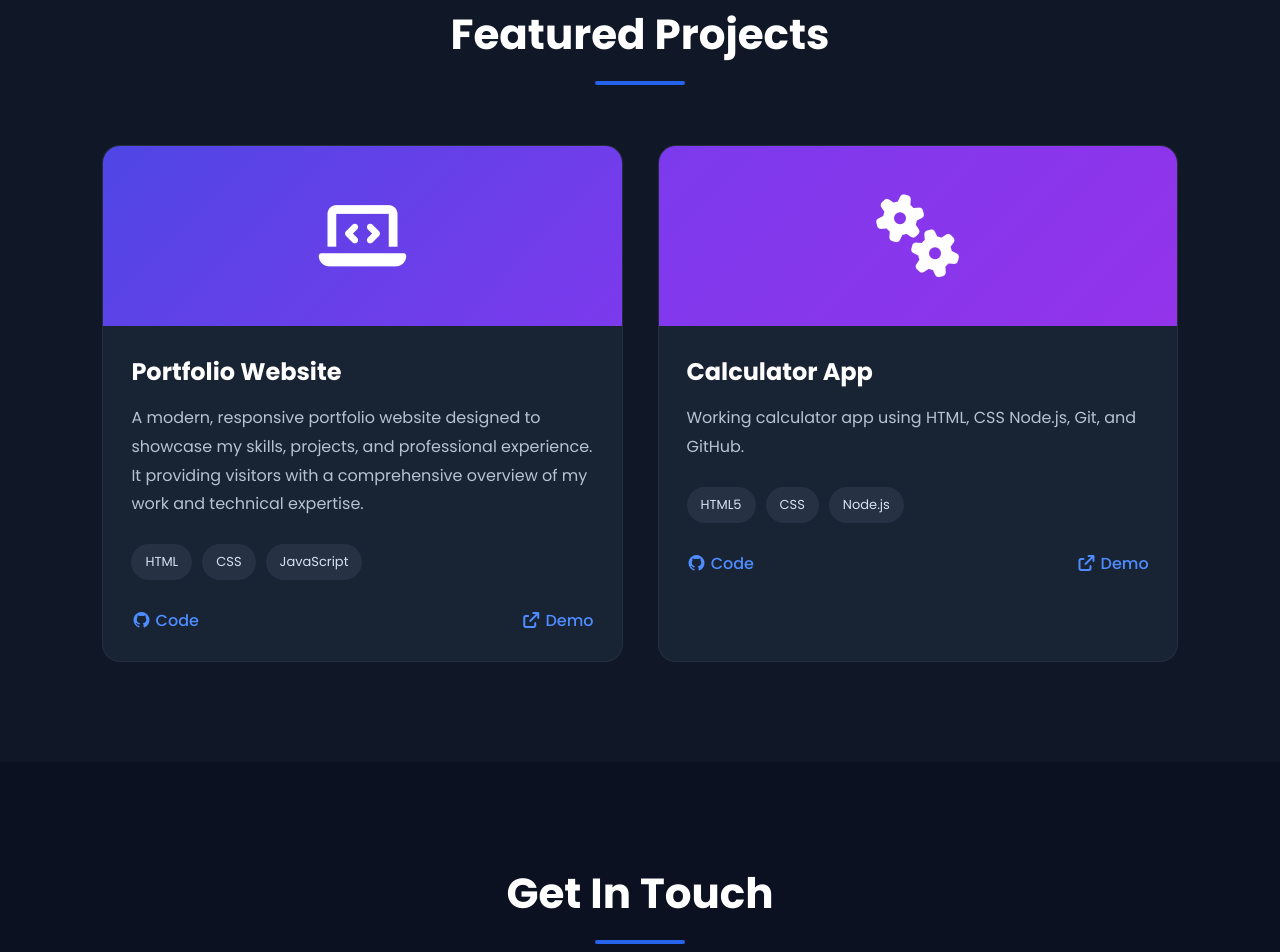
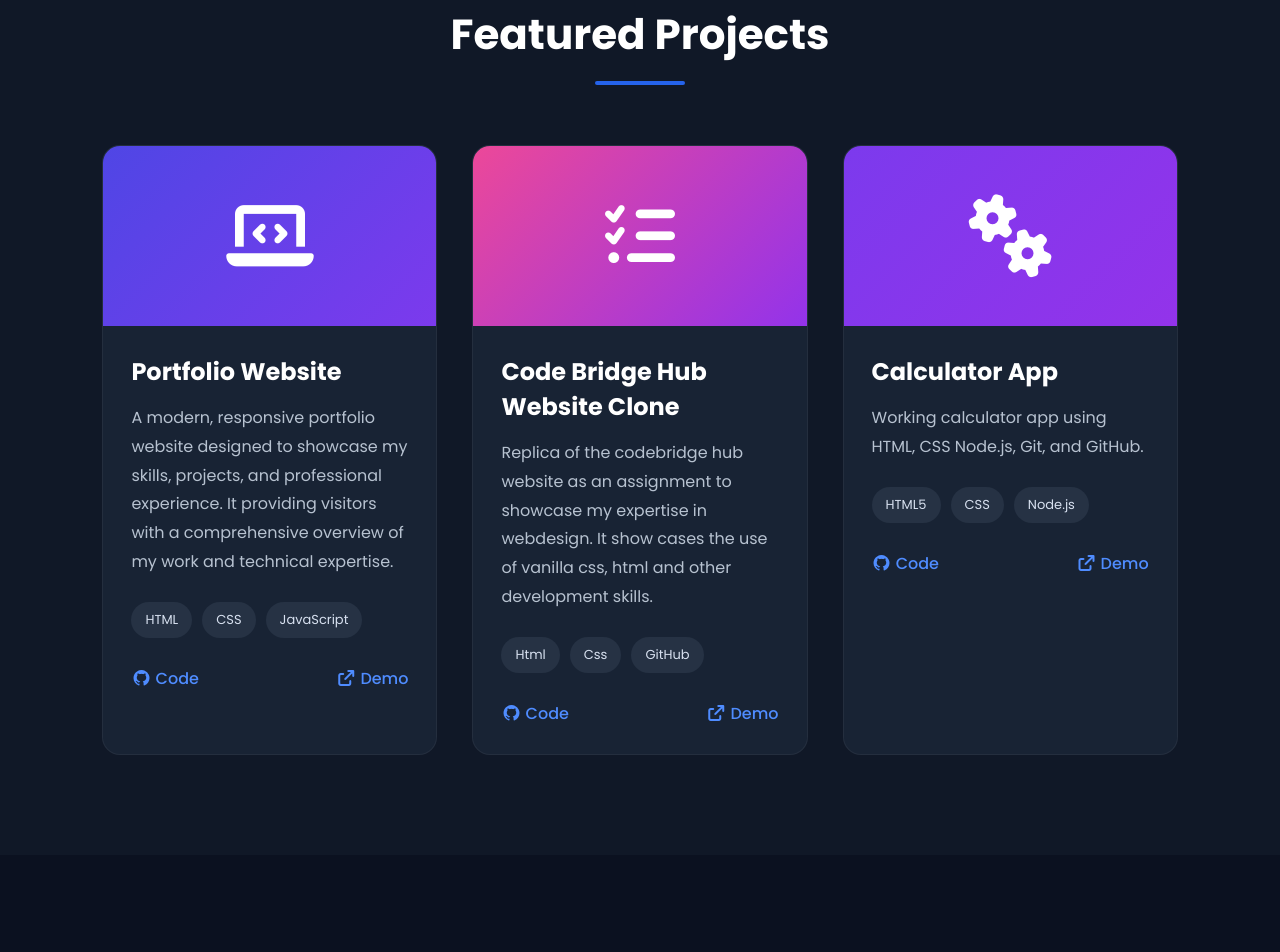
Before and after one commit to maaar-i/Portfolio-website, a plain HTML site: page index.html in a window 1280 px wide. Shown: the part 2632-3584 px from the top of the page. Drawn offline with Linux system fonts and the light colour scheme.

Commit message:
updated cards

```diff
--- a/index.html
+++ b/index.html
@@ -302,7 +302,7 @@
 
             <!-- Project 2 -->
 
-            <!-- <div class="project-card">
+            <div class="project-card">
 
                 <div class="project-banner banner-two">
 
@@ -312,19 +312,17 @@
 
                 <div class="project-content">
 
-                    <h3>Task Management App</h3>
+                    <h3>Code Bridge Hub Website Clone</h3>
 
                     <p>
-                        Productivity application for teams featuring authentication,
-                        drag-and-drop boards, real-time collaboration,
-                        notifications and task tracking.
+                        Replica of the codebridge hub website as an assignment to showcase my expertise in webdesign. It show cases the use of vanilla css, html and other development skills.
                     </p>
 
                     <div class="project-tech">
 
-                        <span>Next.js</span>
-                        <span>TypeScript</span>
-                        <span>Firebase</span>
+                        <span>Html</span>
+                        <span>Css</span>
+                        <span>GitHub</span>
 
                     </div>
 
@@ -338,7 +336,7 @@
 
                 </div>
 
-            </div> -->
+            </div>
 
             <!-- Project 3 -->
 
```
